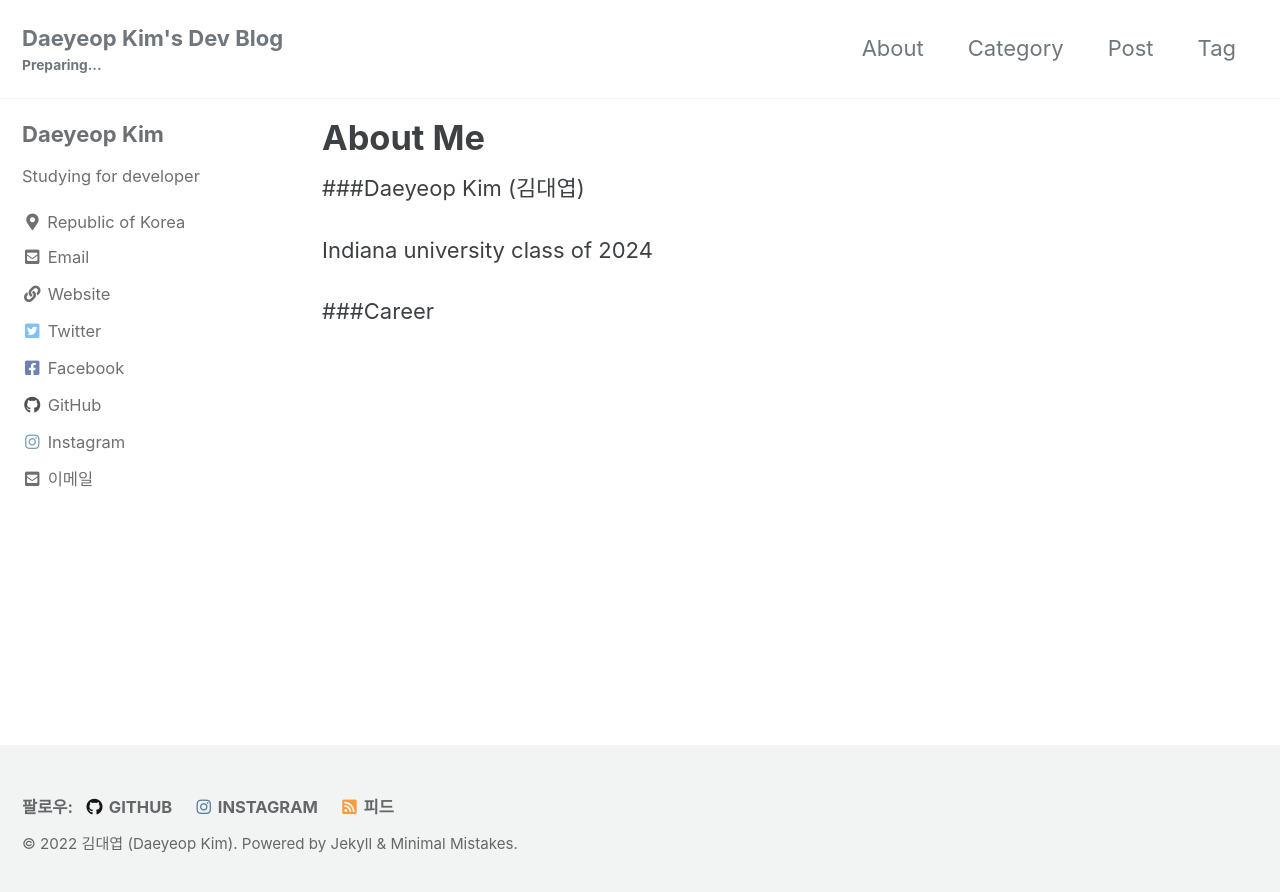
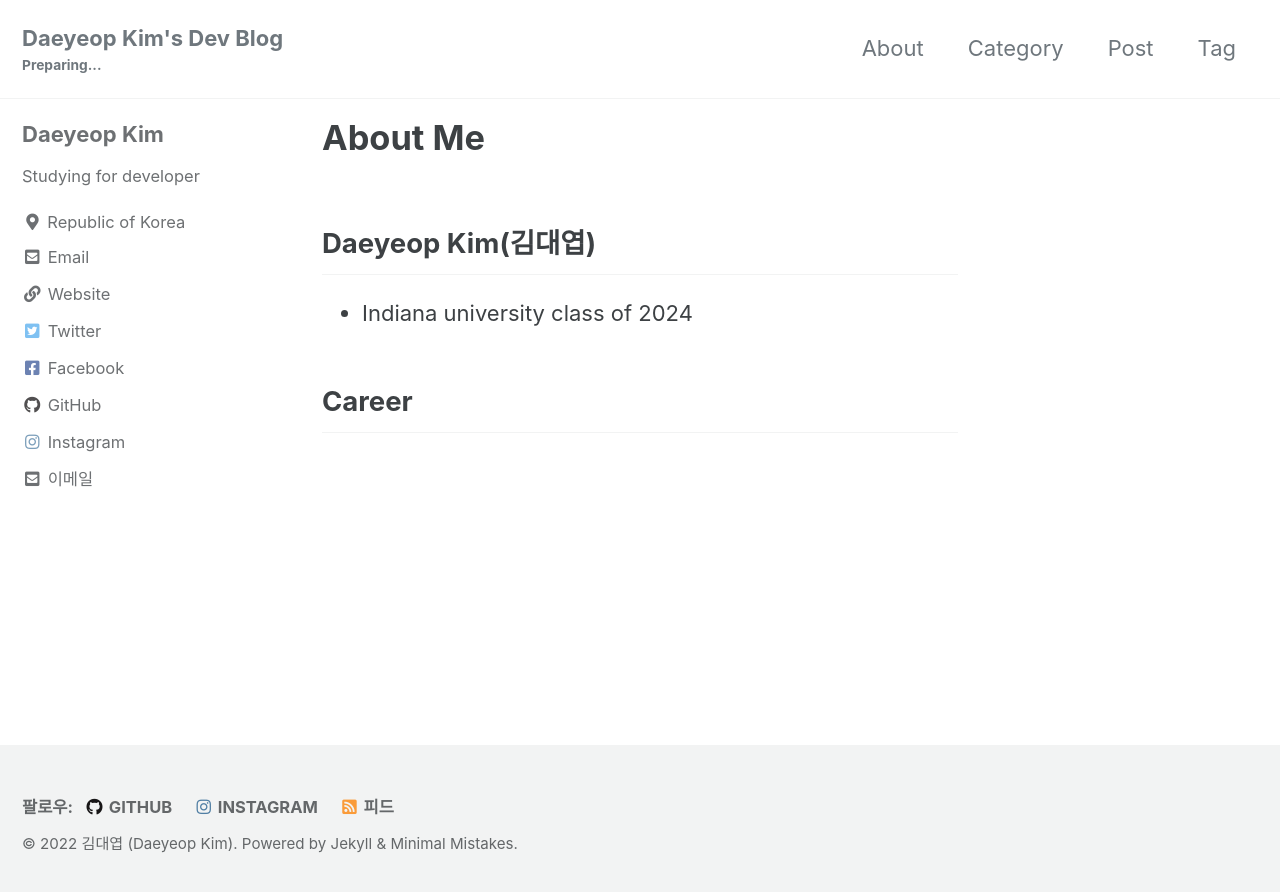
Before and after one commit to dea980/dea980.github.io, a Jekyll site: the page built from about/about.md, in a window 1280 px wide. Shown: the top 892 px of the page. Built offline with Jekyll 4.4.1, drawn with Linux system fonts in a browser that asks for light colours; cached includes are drawn as plain includes.

```diff
--- a/about/about.md
+++ b/about/about.md
@@ -4,8 +4,7 @@ title: "About Me"
 layout: single
 author_profile: true
 ---
-###Daeyeop Kim (김대엽)
+## Daeyeop Kim(김대엽)
+- Indiana university class of 2024
 
-Indiana university class of 2024
-
-###Career
+## Career
```
